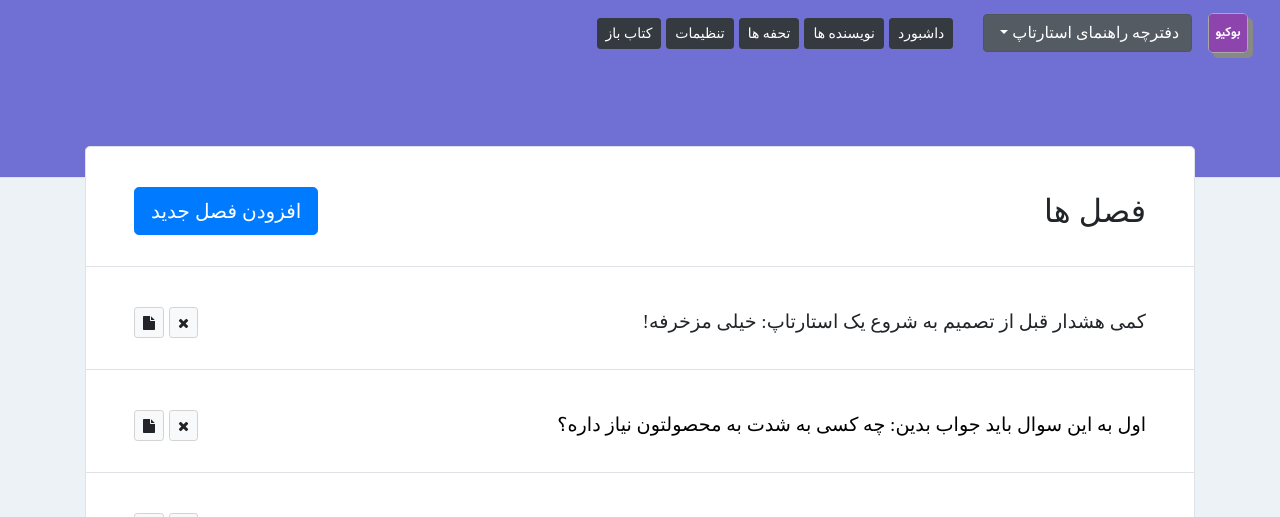
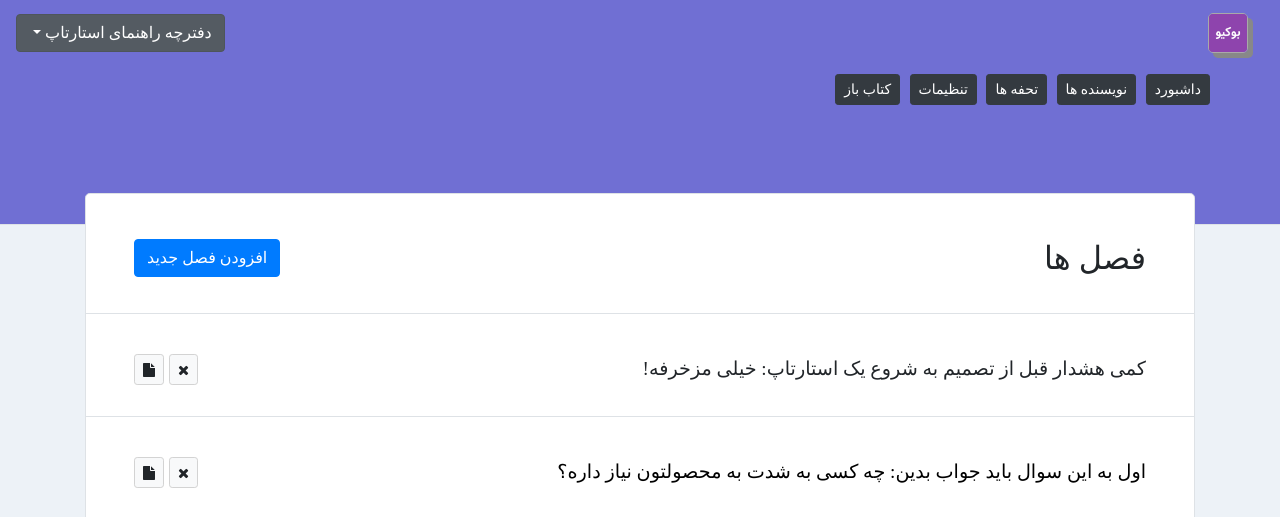
Before and after one commit to mahdikhashan/bokio, a Python web app: template bokio/route/home/templates/item.html in a window 1280 px wide. Shown: the top 517 px of the page. Run offline with Jinja, Linux system fonts and the light colour scheme; the template is opened without the code that fills it, so the values that code supplies are empty; some libraries are stand-ins or nearby versions; some web fonts are replaced.

Commit message:
modified:   bokio/route/home/templates/home.html 	modified:   bokio/route/home/templates/item.html

```diff
--- a/bokio/route/home/templates/home.html
+++ b/bokio/route/home/templates/home.html
@@ -27,7 +27,7 @@
           <span class="ml-auto" style="float: right; font-family: vazir; font-size: 2em;">
             پروژه ها
           </span>
-          <button class="btn btn-primary btn-lg Vazir" style="font-family: vazir;" onclick="location.href='/home/create'">ساخت کتاب جدید</button>
+          <button class="btn btn-primary btn-md Vazir" style="font-family: vazir;" onclick="location.href='/home/create'">ساخت کتاب جدید</button>
         </nav>
       </div>
       <div class="jumbotron border book-item" style="margin-top: -42px; padding-top: 2rem;padding-bottom: 2rem;z-index: 2;position: sticky;border-radius: 0; background-color: white;" onclick="">
--- a/bokio/route/home/templates/item.html
+++ b/bokio/route/home/templates/item.html
@@ -27,21 +27,28 @@
           <a class="dropdown-item" href="#">Something else here</a>
         </div>
       </div>
-      <button class="btn btn-dark btn-sm vazir" style="margin-right: 30px;">
+  </nav>
+  <nav dir="rtl" class="navbar navbar-light" style="background-color: #706fd3;z-index: 1000;">
+      <div class="container" style="overflow: auto; white-space: nowrap;">
+        <div class="row" style="display: inline; overflow-x: scroll;">
+          <button class="mr-auto btn btn-dark btn-sm vazir" style="margin-right: 30px;display: inline-block;">
             داشبورد
           </button>
-      <button class="btn btn-dark btn-sm vazir" style="margin-right: 5px;">
+          <button class="btn btn-dark btn-sm vazir" style="margin-right: 5px;display: inline-block;">
             نویسنده ها
           </button>
-      <button class="btn btn-dark btn-sm vazir" style="margin-right: 5px;">
+          <button class="btn btn-dark btn-sm vazir" style="margin-right: 5px;display: inline-block;">
             تحفه ها
           </button>
-      <button class="btn btn-dark btn-sm vazir" style="margin-right: 5px;">
+          <button class="btn btn-dark btn-sm vazir" style="margin-right: 5px;display: inline-block;">
             تنظیمات
           </button>
-      <button class="btn btn-dark btn-sm ml-auto vazir" style="margin-right: 5px;">
+          <button class="btn btn-dark btn-sm ml-auto vazir" style="margin-right: 5px;display: inline-block;">
             کتاب باز
           </button>
+        </div>
+        </div>
+      </div>
   </nav>
   <div class="border-bottom" style="height: 14%;background-color:#706fd3;">
     <nav dir="rtl" class="navbar navbar-light" style="background-color: #706fd3 ;z-index: 1;position: sticky;margin-right: 12px;">
@@ -54,7 +61,9 @@
           <span class="ml-auto" style="float: right; font-family: vazir; font-size: 2em;">
             فصل ها
           </span>
-          <button class="btn btn-primary btn-lg Vazir" style="font-family: vazir;">افزودن فصل جدید</button>
+          <span class="mr-auto">
+            <button class="btn btn-primary btn-md Vazir" style="font-family: vazir;">افزودن فصل جدید</button>
+          </span>
         </nav>
       </div>
       <div class="jumbotron border book-item" style="margin-top: -42px; padding-top: 2rem;padding-bottom: 2rem;z-index: 2;position: sticky;border-radius: 0; background-color: white;" onclick="location.href='/editor'">
```
Lines whose indentation alone changed are shown as unchanged.
